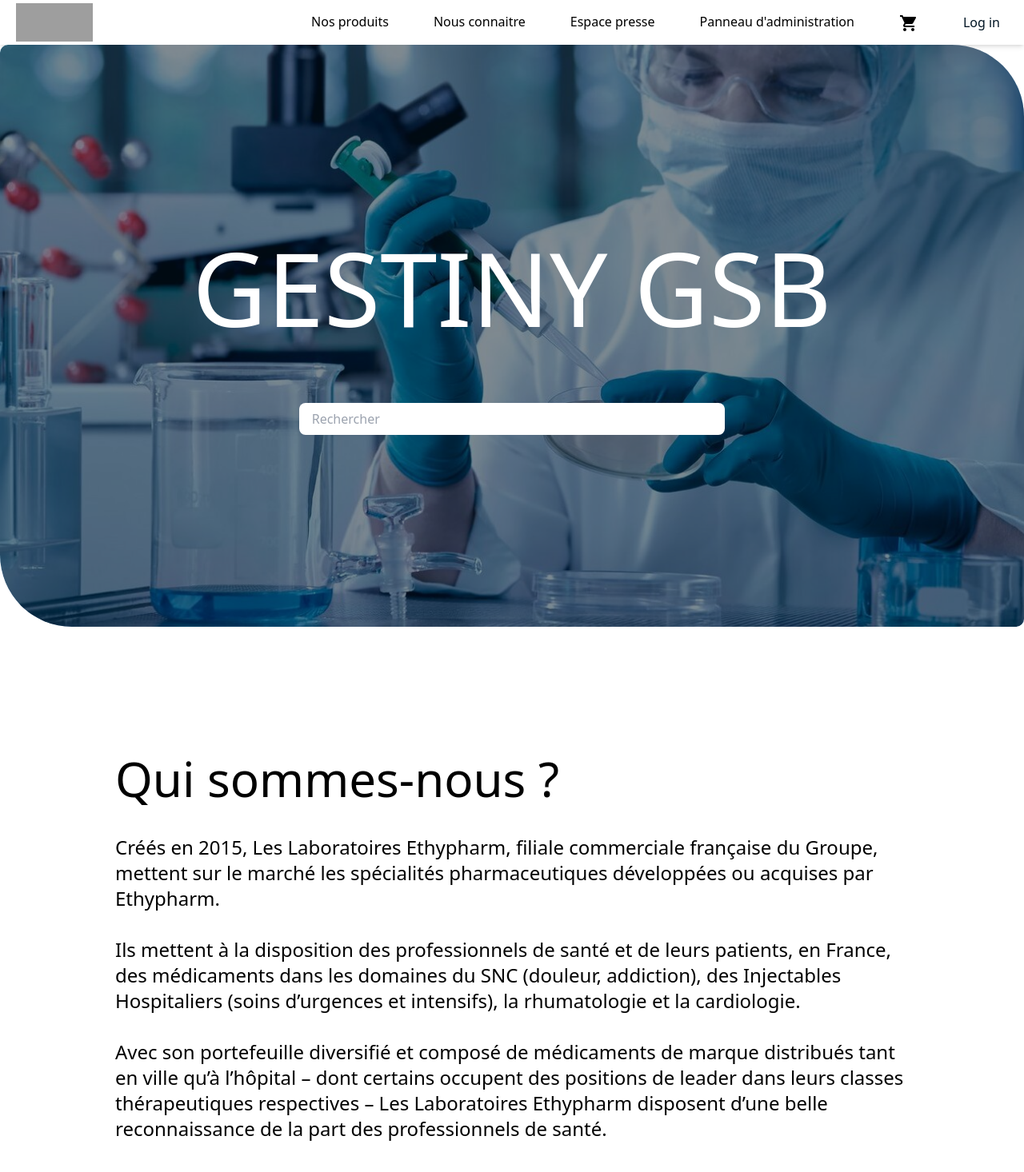
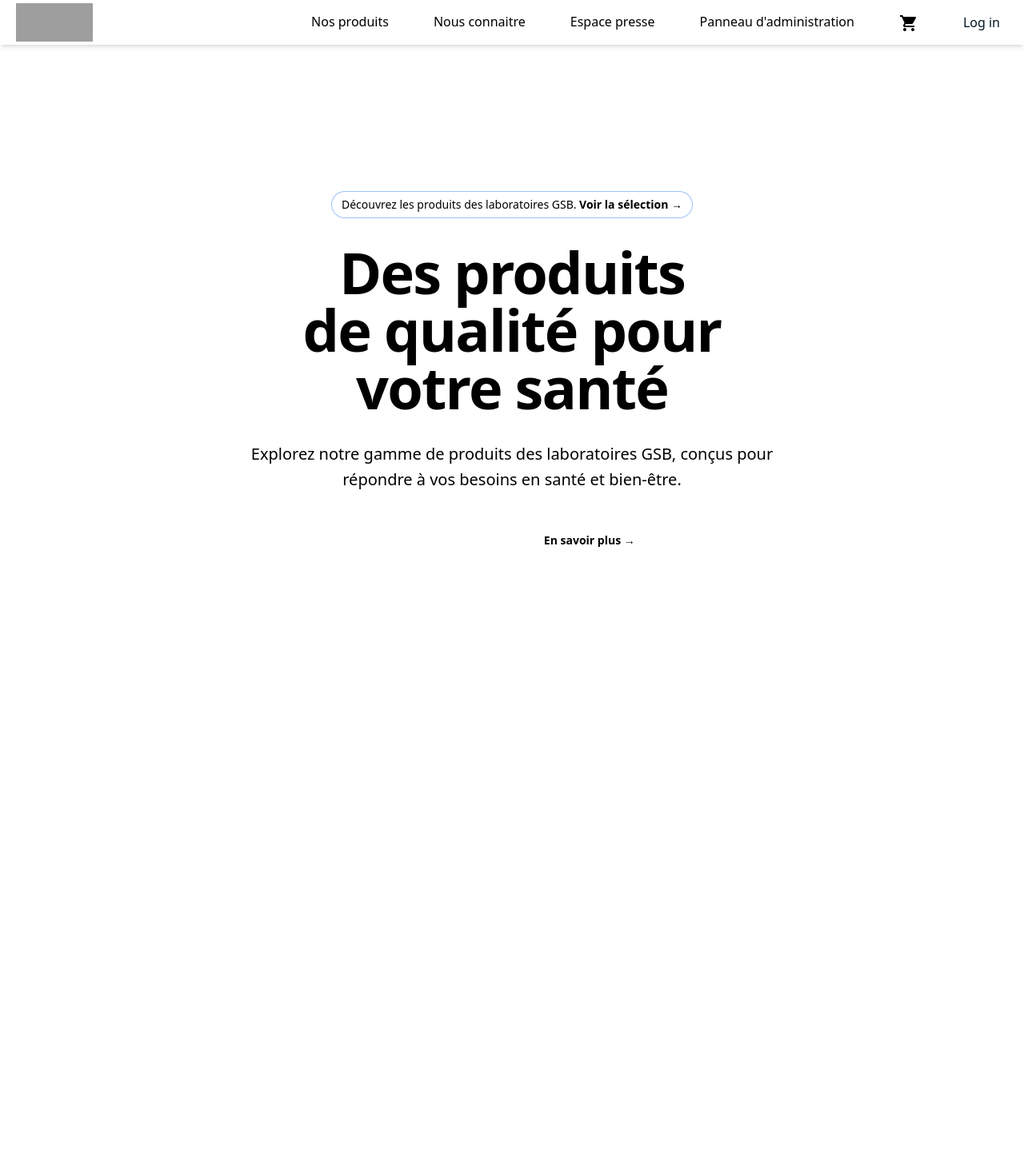
Before and after one commit to Shabich/GestInv, a React (Vite) app in the folder frontend/: page / in a window 1280 px wide. Shown: the top 1466 px of the page at 80% size. After the commit the page ends 824 px from the top, so only its background shows below. Built offline with nearby package versions, Linux system fonts and the light colour scheme; grey boxes are pictures that could not be loaded.

Commit message:
new homePage

```diff
--- a/frontend/src/page/Home.tsx
+++ b/frontend/src/page/Home.tsx
@@ -1,61 +1,48 @@
-function Home() {
-
-
+export default function GestInv() {
   return (
-    <div>
-      {/* Section principale */}
-      <div
-  className="relative text-center bg-home bg-cover bg-center bg-no-repeat overflow-hidden flex flex-col justify-center items-center  p-20 md:p-60"
-  style={{
-    borderTopRightRadius: '90px',
-    borderBottomRightRadius: '10px',
-    borderTopLeftRadius: '10px',
-    borderBottomLeftRadius: '90px',
-  }}
->
-  {/* Superposition sombre */}
-  <div className="absolute inset-0 bg-black opacity-50 rounded-[10px_10px_10px_90px]" />
-
-  {/* Contenu */}
-  <div className="relative z-10">
-    <h4 className="font-Oswald text-white text-5xl md:text-7xl lg:text-9xl mb-10 md:mb-20">
-      GESTINY GSB
-    </h4>
-    <input
-      type="text"
-      className="px-4 py-2 w-full md:w-1/2 lg:w-2/3 rounded-lg"
-      placeholder="Rechercher"
-    />
-  </div>
-</div>
-
-
-      {/* Section "Qui sommes-nous ?" */}
-      <div className="flex flex-col gap-10 mt-10 md:mt-20 px-6 md:px-20 lg:px-36 py-10 md:py-20">
-        <h2 className="text-4xl md:text-5xl lg:text-6xl">Qui sommes-nous ?</h2>
-        <div className="text-lg md:text-xl lg:text-2xl">
-          <p>
-            Créés en 2015, Les Laboratoires Ethypharm, filiale commerciale française du Groupe,
-            mettent sur le marché les spécialités pharmaceutiques développées ou acquises par
-            Ethypharm.
+    <div className="relative isolate px-6 pt-14 lg:px-8">
+      <div className="mx-auto max-w-2xl py-16 sm:py-24 lg:py-32">
+        <div className="hidden sm:mb-8 sm:flex sm:justify-center">
+          <div className="relative rounded-full px-3 py-1 text-sm/6 text-gray-600 ring-1 ring-gray-900/10 hover:ring-gray-900/20">
+            Découvrez les produits des laboratoires GSB.{' '}
+            <a href="/NosProduits" className="font-semibold text-indigo-600">
+              <span aria-hidden="true" className="absolute inset-0" />
+              Voir la sélection <span aria-hidden="true">&rarr;</span>
+            </a>
+          </div>
+        </div>
+        <div className="text-center">
+          <h1 className="text-5xl font-semibold tracking-tight text-balance text-gray-900 sm:text-7xl">
+            Des produits de qualité pour votre santé
+          </h1>
+          <p className="mt-8 text-lg font-medium text-pretty text-gray-500 sm:text-xl/8">
+            Explorez notre gamme de produits des laboratoires GSB, conçus pour répondre à vos besoins en santé et bien-être.
           </p>
-          <br />
-          <p>
-            Ils mettent à la disposition des professionnels de santé et de leurs patients, en
-            France, des médicaments dans les domaines du SNC (douleur, addiction), des Injectables
-            Hospitaliers (soins d’urgences et intensifs), la rhumatologie et la cardiologie.
-          </p>
-          <br />
-          <p>
-            Avec son portefeuille diversifié et composé de médicaments de marque distribués tant en
-            ville qu’à l’hôpital – dont certains occupent des positions de leader dans leurs classes
-            thérapeutiques respectives – Les Laboratoires Ethypharm disposent d’une belle
-            reconnaissance de la part des professionnels de santé.
-          </p>
+          <div className="mt-10 flex items-center justify-center gap-x-6">
+            <a
+              href="#"
+              className="rounded-md bg-indigo-600 px-3.5 py-2.5 text-sm font-semibold text-white shadow-xs hover:bg-indigo-500 focus-visible:outline-2 focus-visible:outline-offset-2 focus-visible:outline-indigo-600"
+            >
+              Acheter maintenant
+            </a>
+            <a href="/NousConnaitre" className="text-sm/6 font-semibold text-gray-900">
+              En savoir plus <span aria-hidden="true">→</span>
+            </a>
+          </div>
         </div>
       </div>
+      <div
+        aria-hidden="true"
+        className="absolute inset-x-0 top-[calc(100%-13rem)] -z-10 transform-gpu overflow-hidden blur-3xl sm:top-[calc(100%-30rem)]"
+      >
+        <div
+          style={{
+            clipPath:
+              'polygon(74.1% 44.1%, 100% 61.6%, 97.5% 26.9%, 85.5% 0.1%, 80.7% 2%, 72.5% 32.5%, 60.2% 62.4%, 52.4% 68.1%, 47.5% 58.3%, 45.2% 34.5%, 27.5% 76.7%, 0.1% 64.9%, 17.9% 100%, 27.6% 76.8%, 76.1% 97.7%, 74.1% 44.1%)',
+          }}
+          className="relative left-[calc(50%+3rem)] aspect-1155/678 w-[36.125rem] -translate-x-1/2 bg-linear-to-tr from-[#ff80b5] to-[#9089fc] opacity-30 sm:left-[calc(50%+36rem)] sm:w-[72.1875rem]"
+        />
+      </div>
     </div>
-  );
+  )
 }
-
-export default Home;
--- a/frontend/src/page/NosProduits.tsx
+++ b/frontend/src/page/NosProduits.tsx
@@ -120,19 +120,16 @@
 
   return (
     <>
-      <div className="flex flex-col gap-[10px] px-2">
-        <input
-          type="text"
-          placeholder="Rechercher un produit..."
-          value={searchTerm}
-          onChange={handleSearch}
-          className="border p-2 m-2 w-1/3"
-        />
-
-        <nav className="justify-start border-white border-b-blue border-[2px] mx-xl py-2">
+      <div className="flex flex-col gap-[10px] px-2"
+       style={{ marginTop:'10px'
+      }}>
+        {/* Conteneur flex pour les catégories et la barre de recherche */}
+        <div className="flex justify-between items-center">
+          {/* Navigation des catégories */}
+          <nav className="flex gap-2">
             <button
               onClick={() => getProduits()}
-            className={`p-2 px-3 duration-500 px-[10px] rounded-sm ${categorieActive === null ? 'bg-blue text-white' : 'text-black'}`}
+              className={`p-2 px-3 rounded-sm ${categorieActive === null ? 'bg-blue text-white' : 'text-black'}`}
             >
               Tout voir
             </button>
@@ -140,13 +137,24 @@
               <button
                 key={cate.id_t_categorie}
                 onClick={() => getAppCate(cate.id_t_categorie)}
-              className={`p-2 px-3 duration-500 px-[10px] text-white rounded-sm duration-500 bg-clearBlue hover:bg-black px-[10px] ${categorieActive === cate.id_t_categorie ? 'bg-blue' : ''}`}
+                className={`p-2 px-3 text-white rounded-sm bg-clearBlue hover:bg-black ${categorieActive === cate.id_t_categorie ? 'bg-blue' : ''}`}
               >
                 {cate.lib_court}
               </button>
             ))}
           </nav>
 
+          {/* Barre de recherche */}
+          <input
+            type="text"
+            placeholder="Rechercher un produit..."
+            value={searchTerm}
+            onChange={handleSearch}
+            className="border p-2 w-1/3 ml-4"
+          />
+        </div>
+
+        {/* Message de succès */}
         <div className="h-[20px]">
           {messageSucces && (
             <div
@@ -162,11 +170,14 @@
           )}
         </div>
 
-        <div style={{
+        {/* Affichage des produits */}
+        <div
+          style={{
             display: 'grid',
             gridTemplateColumns: 'repeat(auto-fill, minmax(260px, 1fr))',
-  gap: '16px'
-}}>
+            gap: '16px',
+          }}
+        >
           {produits.length === 0 ? (
             <p>Requête produit...</p>
           ) : (
@@ -175,7 +186,6 @@
             ))
           )}
         </div>
-
       </div>
     </>
   );
```
Lines whose indentation alone changed are shown as unchanged.
